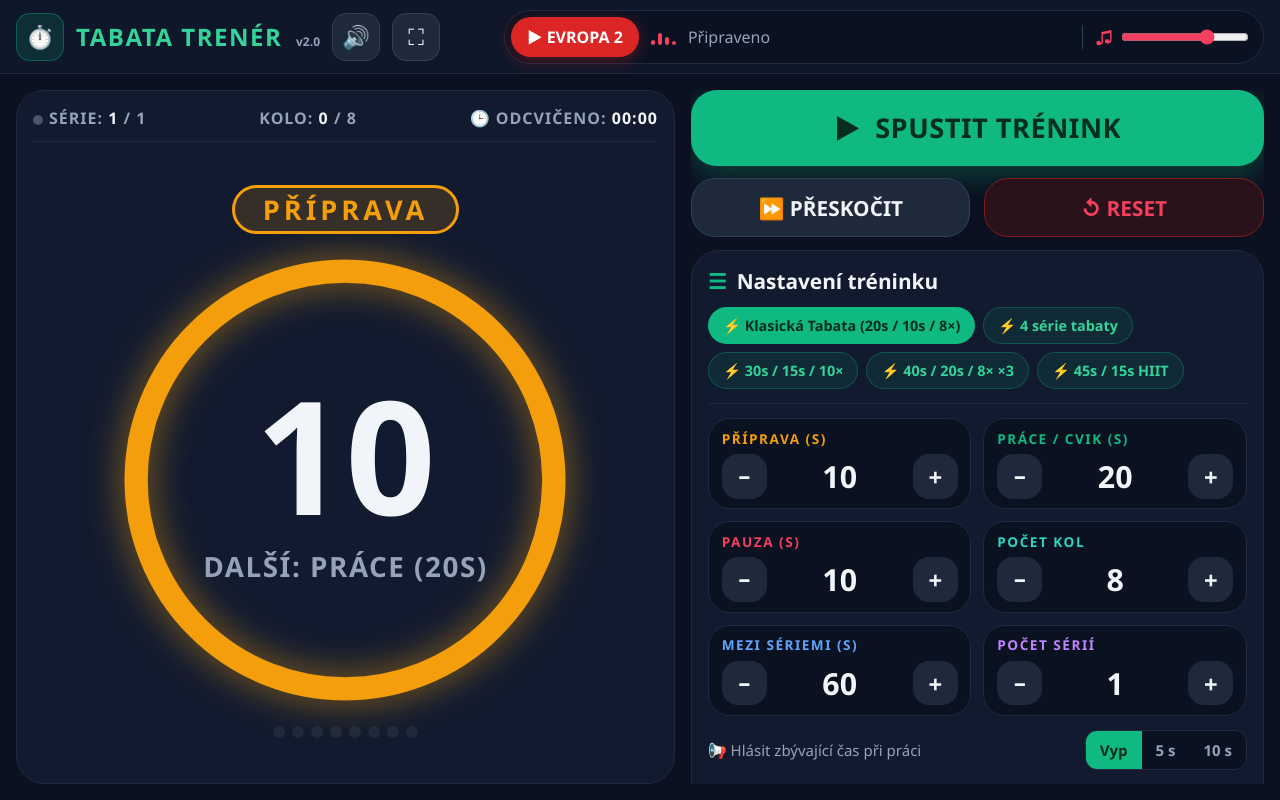
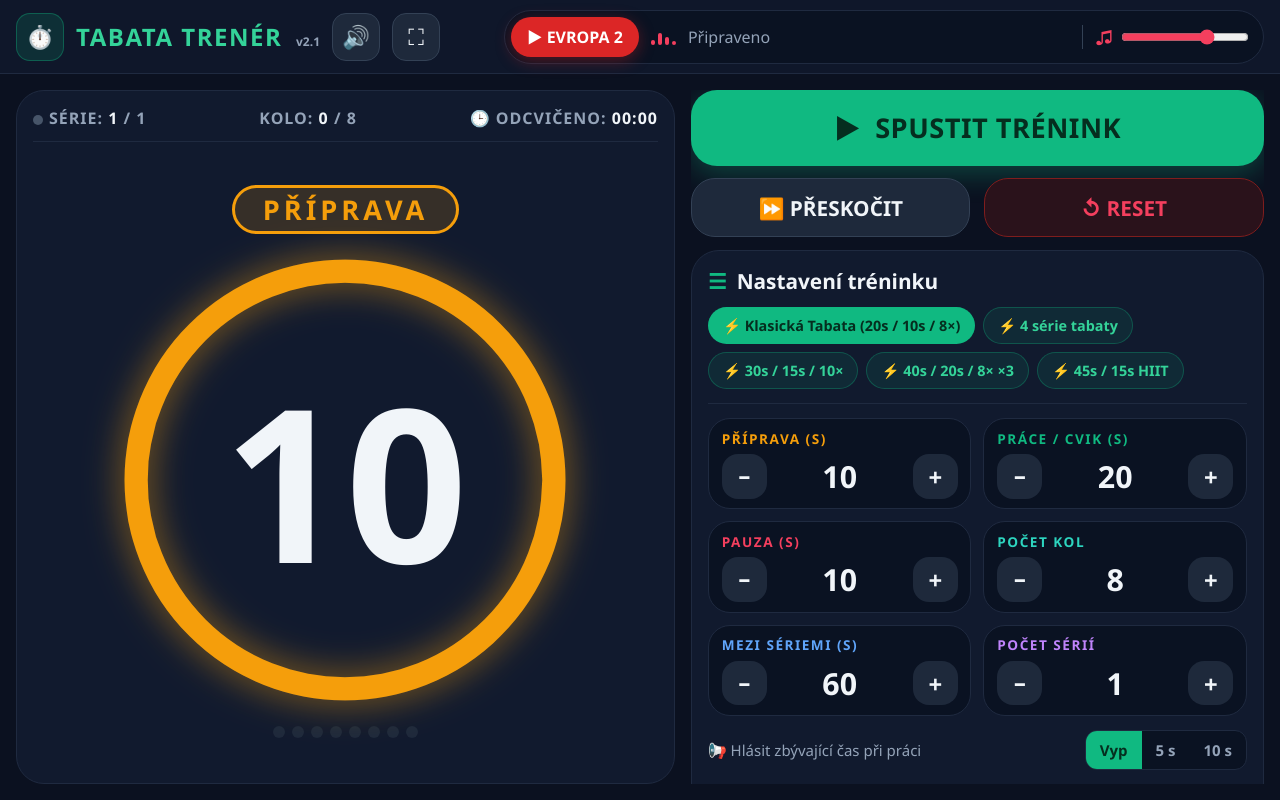
Before and after one commit to thums111/Klienti-fitko, a plain HTML site: page tabata/index.html in a window 1280 px wide. Drawn offline with Linux system fonts and the light colour scheme.

Commit message:
Tabata v2.1: v kruhu jen čas, větší číslice
Co-Authored-By: Claude Opus 5.5 <noreply@anthropic.com>
Claude-Session: https://claude.ai/code/session_01KAGndxT51twZyfffWXK9HU

```diff
--- a/tabata/index.html
+++ b/tabata/index.html
@@ -68,10 +68,12 @@
   .ring .track{stroke:#1e293b}
   .ring .prog{stroke:var(--accent);transition:stroke .3s;filter:drop-shadow(0 0 8px color-mix(in srgb,var(--accent) 60%,transparent))}
   .center{position:absolute;inset:0;display:flex;flex-direction:column;align-items:center;justify-content:center}
-  .time{font-size:30vmin;font-size:34cqw;font-weight:800;font-variant-numeric:tabular-nums;line-height:1}
+  .time{font-size:34vmin;font-size:46cqw;font-weight:800;font-variant-numeric:tabular-nums;line-height:1}
   .time.pulse{animation:pulse .5s ease-out}
   @keyframes pulse{0%{transform:scale(1.12)}100%{transform:scale(1)}}
-  .next{color:var(--muted);font-weight:700;letter-spacing:1.5px;font-size:5vmin;font-size:6cqw;margin-top:.5em;text-transform:uppercase;text-align:center;padding:0 10%}
+  .time.long{font-size:28vmin;font-size:31cqw}
+  .time.xlong{font-size:22vmin;font-size:25cqw}
+  .next{display:none!important;color:var(--muted);font-weight:700;letter-spacing:1.5px;font-size:5vmin;font-size:6cqw;margin-top:.5em;text-transform:uppercase;text-align:center;padding:0 10%}
   .dots{display:flex;gap:7px;flex-wrap:wrap;justify-content:center}
   .dot{width:12px;height:12px;border-radius:50%;background:#1e293b;transition:.3s}
   .dot.done{background:var(--green)}
@@ -255,7 +257,7 @@
 <div class="top">
   <div class="head">
     <div class="logo">⏱️</div>
-    <h1>TABATA <span class="tw">TRENÉR</span> <small>v2.0</small></h1>
+    <h1>TABATA <span class="tw">TRENÉR</span> <small>v2.1</small></h1>
     <button class="hbtn" id="btnSett" title="Ukázat nastavení">⚙️</button>
     <button class="hbtn" id="btnSound" title="Zvuk zapnout / vypnout">🔊</button>
     <button class="hbtn" id="btnFull" title="Celá obrazovka">⛶</button>
@@ -327,7 +329,7 @@
 <audio id="radio" preload="none"></audio>
 
 <script>
-const VERSION="v2.0";
+const VERSION="v2.1";
 const DEFAULT_URL="https://ice.actve.net/fm-evropa2-128";
 /* klíč, popisek, barva, min, max, krok */
 const FIELDS=[
@@ -500,7 +502,7 @@ function render(){
     [...$("dots").children].forEach(e=>e.className="dot done"); playBtn(); return;
   }
   accent(PH[seg.type][1]); $("badge").textContent=label(seg.type);
-  $("time").textContent=big(seg.dur-elapsedInSeg);
+  const tt=big(seg.dur-elapsedInSeg); $("time").textContent=tt; $("time").classList.toggle("long",tt.length>2); $("time").classList.toggle("xlong",tt.length>4);
   $("prog").style.strokeDashoffset=RC*(elapsedInSeg/seg.dur);
   $("stSet").textContent=seg.set; $("stRound").textContent=seg.type==="prep"?0:seg.round;
   const nx=plan[idx+1];
```
